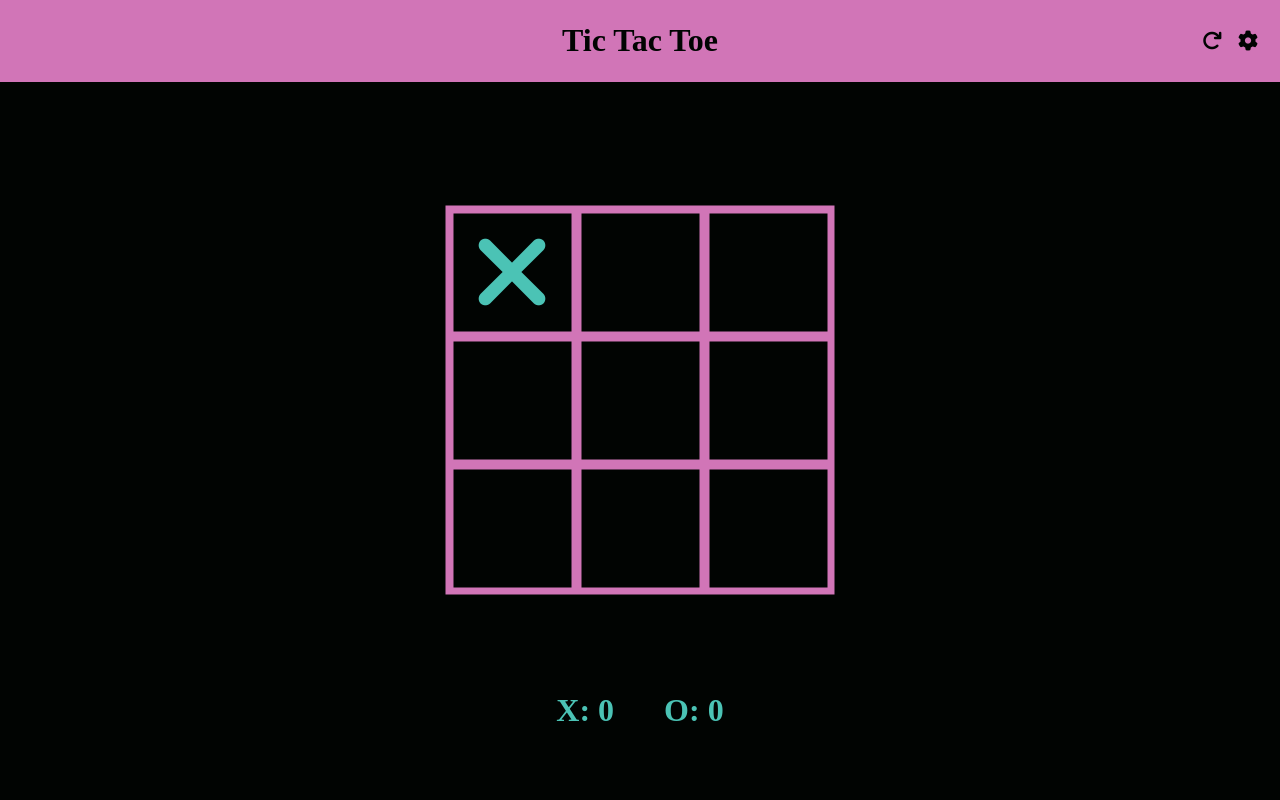
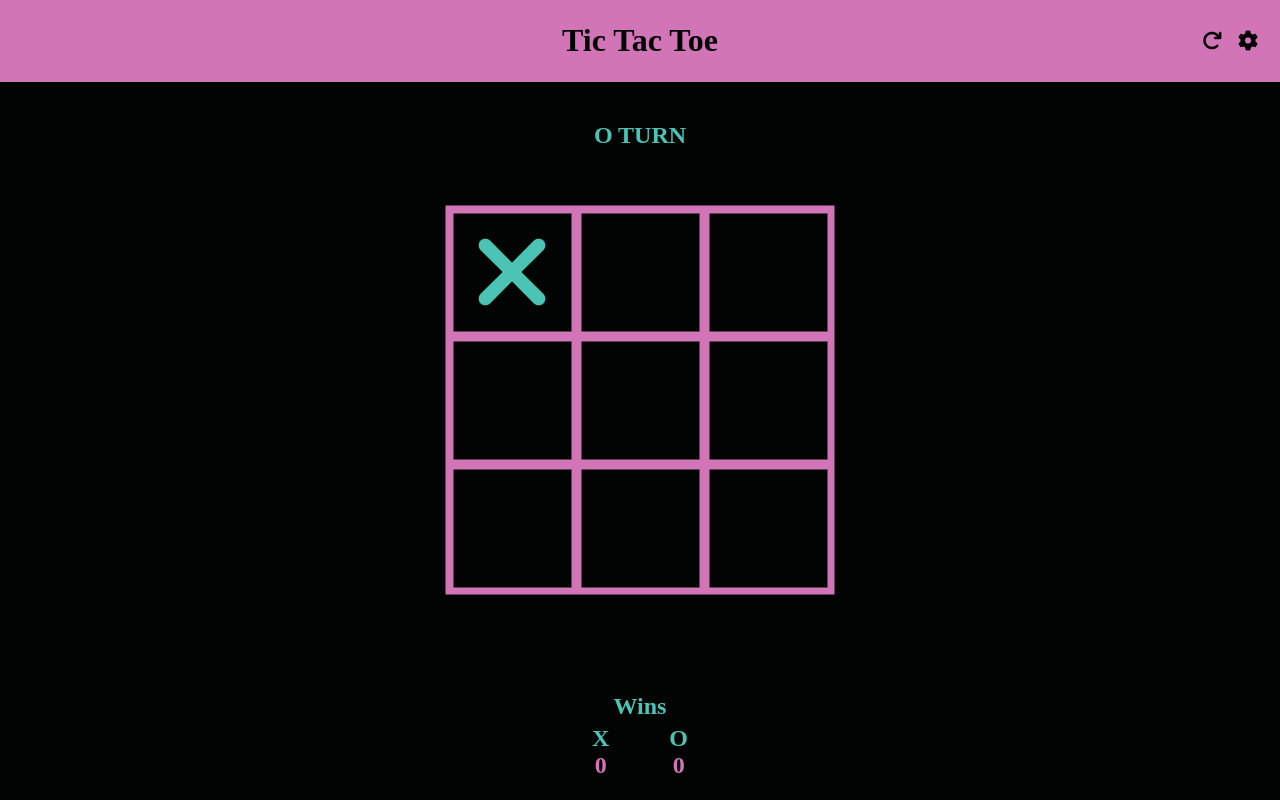
Before and after one commit to 1998apoorvmalik/web-tic-tac-toe, a plain HTML site: page index.html in a window 1280 px wide. Both pictures are taken after a click on the element 512 px from the left and 272 px from the top of the page. Drawn offline with Linux system fonts and the light colour scheme.

Commit message:
Added features

```diff
--- a/index.html
+++ b/index.html
@@ -111,17 +111,29 @@
           </tbody>
         </table>
 
-        <Button id="play">Play</Button>
+        <button id="play">Play</button>
       </div>
     </div>
 
-    <div class="board" style="--size: 3">
-    </div>
+    <div class="game-status"></div>
+
+    <div class="board" style="--size: 3"></div>
 
     <div class="footer">
-      <h1>X: 0</h1>
-      <div class="horizontal-space"></div>
-      <h1>O: 0</h1>
+      <h2>Wins</h2>
+      <div class="footer-content">
+        <table>
+          <tr>
+            <th><h2>X</h2></th>
+            <th><h2>O</h2></th>
+          </tr>
+
+          <tr>
+            <td id="score"><h2>0</h2></td>
+            <td id="score"><h2>0</h2></td>
+          </tr>
+        </table>
+      </div>
     </div>
 
     <script src="index.js"></script>
--- a/index.js
+++ b/index.js
@@ -17,7 +17,6 @@ class Controller {
         this.oPlaces.push(index);
         this.currentTurn = "x";
       }
-
       return this.checkStatus();
     }
   }
@@ -87,17 +86,10 @@ class Controller {
             countRightDiagonal
           ) === this.boardSize
         ) {
-          console.log(
-            countRow,
-            countColumn,
-            countLeftDiagonal,
-            countRightDiagonal
-          );
           return true;
         }
       }
     }
-
     return false;
   }
 }
@@ -122,6 +114,10 @@ var boardSize = 3;
 
 // Opponent global variable (Default: Noob bot)
 var opponent = "noob bot";
+
+// scores
+var xWins, oWins;
+xWins = oWins = 0;
 
 // Set game opponent setting
 document.getElementsByName("opponent").forEach((element) => {
@@ -151,9 +147,8 @@ document.getElementById("play").addEventListener("click", () => {
   console.log(
     `[INFO] Starting game with ${opponent} on ${boardSize}x${boardSize} board.`
   );
-
   settingsModal.style.display = "none";
-
+  // reset game
   reset();
 });
 
@@ -177,6 +172,9 @@ function reset() {
   </div>`;
   }
 
+  // reset game status
+  document.querySelector(".game-status").innerHTML = "";
+
   document.querySelectorAll(".cell").forEach((element, num) => {
     element.innerHTML = "";
     element.addEventListener("click", () => {
@@ -184,7 +182,15 @@ function reset() {
         element.innerHTML = `<i class="${
           gameController.currentTurn == "x" ? "fas fa-times" : "far fa-circle"
         }"></i>`;
-        console.log(gameController.nextMove(num));
+        document.querySelector(".game-status").innerHTML = `<h2>${gameController
+          .nextMove(num)
+          .toUpperCase()}</h2>`;
+      }
+
+      if (gameController.isGameOver) {
+        gameController.currentTurn == "o" ? xWins++ : oWins++;
+        document.querySelectorAll("#score")[0].innerHTML = `<h2>${xWins}</h2>`;
+        document.querySelectorAll("#score")[1].innerHTML = `<h2>${oWins}</h2>`;
       }
     });
   });
--- a/style.css
+++ b/style.css
@@ -1,11 +1,18 @@
 :root {
   --size: 3;
   --cell-margin: 5px;
-  --board-size: 30vw;
+  --board-size: 80vw;
   --background-color: #010402;
   --accent-color: #d175b7;
   --primary-color: #4bc3b5;
   --secondary-color: #1c2c54;
+}
+
+@media screen and (min-width: 600px) {
+  :root {
+    /* mobile size */
+    --board-size: 30vw;
+  }
 }
 
 body {
@@ -46,7 +53,8 @@ button {
 }
 
 table {
-  margin: auto;
+  margin: 0 auto;
+  border-collapse: collapse;
 }
 
 th,
@@ -69,6 +77,11 @@ td {
   bottom: 40%;
   padding-right: 16px;
   right: 0;
+}
+
+.game-status {
+  margin: 5vh auto;
+  text-align: center;
 }
 
 .board {
@@ -146,10 +159,24 @@ td {
   position: fixed;
   left: 0;
   bottom: 0;
-  padding-bottom: 50px;
+  padding-bottom: 80px;
   width: 100%;
+}
+
+.footer-content {
+  display: flex;
+  position: fixed;
+  margin-top: 32px;
   color: var(--primary-color);
   text-align: center;
+}
+
+.footer h2 {
+  margin: 0;
+}
+
+#score {
+  color: var(--accent-color);
 }
 
 #placeholder {
```
